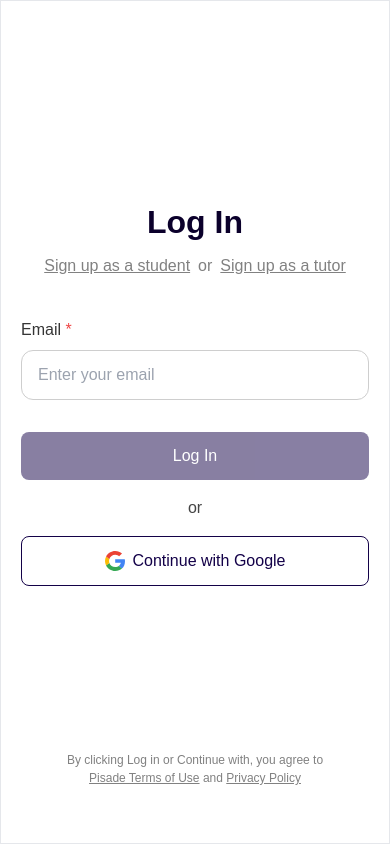
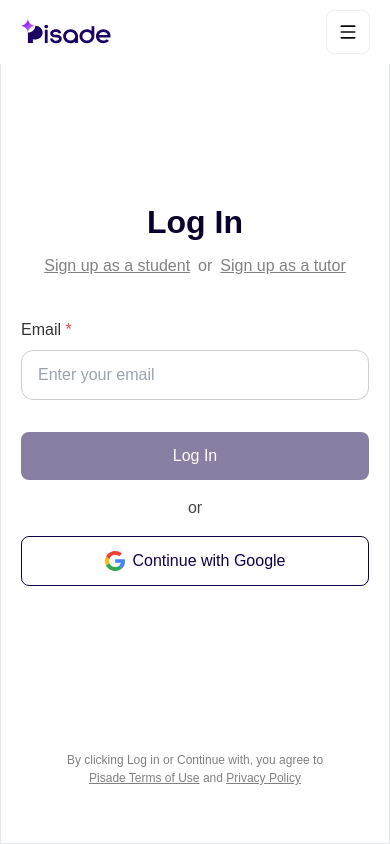
Before and after one commit to Pisade-Organization/pisade-frontend-2, a Next.js app: page /en/signin in a window 390 px wide. Built offline with nearby package versions, Linux system fonts and the light colour scheme; a web font is replaced by a local one.

Commit message:
added mobile signin navbar

```diff
--- a/views/signin/components/AuthLayout.tsx
+++ b/views/signin/components/AuthLayout.tsx
@@ -1,15 +1,21 @@
 import AuthLeft from "./AuthLeft"
 import AuthRight from "./AuthRight"
+import AuthNavbar from "./AuthNavbar"
 
 export default function AuthLayout() {
     return (
         <div className="min-h-screen flex justify-center items-center">
 
-            <div className="w-1/2 h-full hidden lg:block">
+            <div className="w-1/2 h-screen hidden lg:block">
                 <AuthLeft />
             </div>
 
-            <div className="w-full lg:w-1/2 h-full">
+            <div className="relative w-full lg:w-1/2 h-screen">
+                {/* MOBILE NAVBAR */}
+                <div className="lg:hidden w-full absolute top-0">
+                    <AuthNavbar />
+                </div>
+
                 <AuthRight />
             </div>
         </div>
--- /dev/null
+++ b/views/signin/components/AuthNavbar.tsx
@@ -0,0 +1,23 @@
+"use client"
+import { Menu } from "lucide-react"
+import Image from "next/image"
+export default function AuthNavbar() {
+    return (
+        <div className="bg-white w-full h-[64px] px-5 flex justify-between items-center">
+
+            {/* LOGO */}
+            <Image
+                src="/logos/pisade-dark.svg"
+                alt="Pisade logo"
+                width={91}
+                height={30}
+            />
+
+            {/* MENU */}
+            <button className="w-11 h-11 border border-neutral-50 rounded-[8px] flex justify-center items-center">
+                <Menu width={20} height={20} />
+            </button>
+
+        </div>
+    )
+}
--- a/views/signin/components/AuthRight.tsx
+++ b/views/signin/components/AuthRight.tsx
@@ -4,8 +4,9 @@ import AuthTermsNotice from "./AuthTermsNotice"
 
 export default function AuthRight() {
     return (
-        <div className="border py-8 lg:py-0 w-full h-screen flex flex-col justify-center items-center">
-            <div className="w-full flex flex-col justify-center items-center gap-y-10 flex-1">
+        <div className="border py-8 lg:py-0 w-full h-full flex flex-col justify-center items-center">
+            <div className="w-full h-full flex flex-col justify-center items-center gap-y-10 flex-1">
+
 
                 {/* LOGIN HEADER */}
                 <AuthHeader />
```
